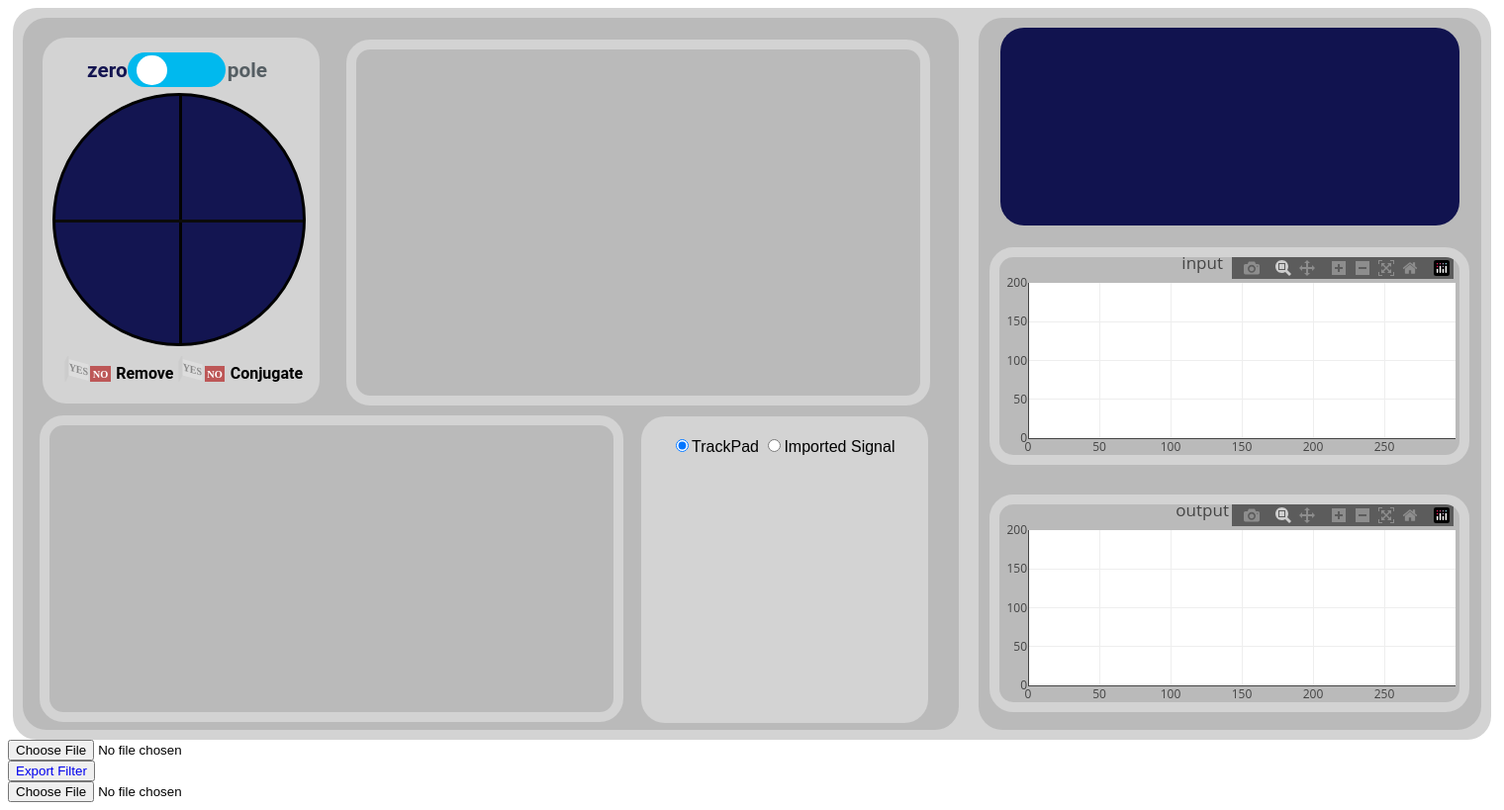
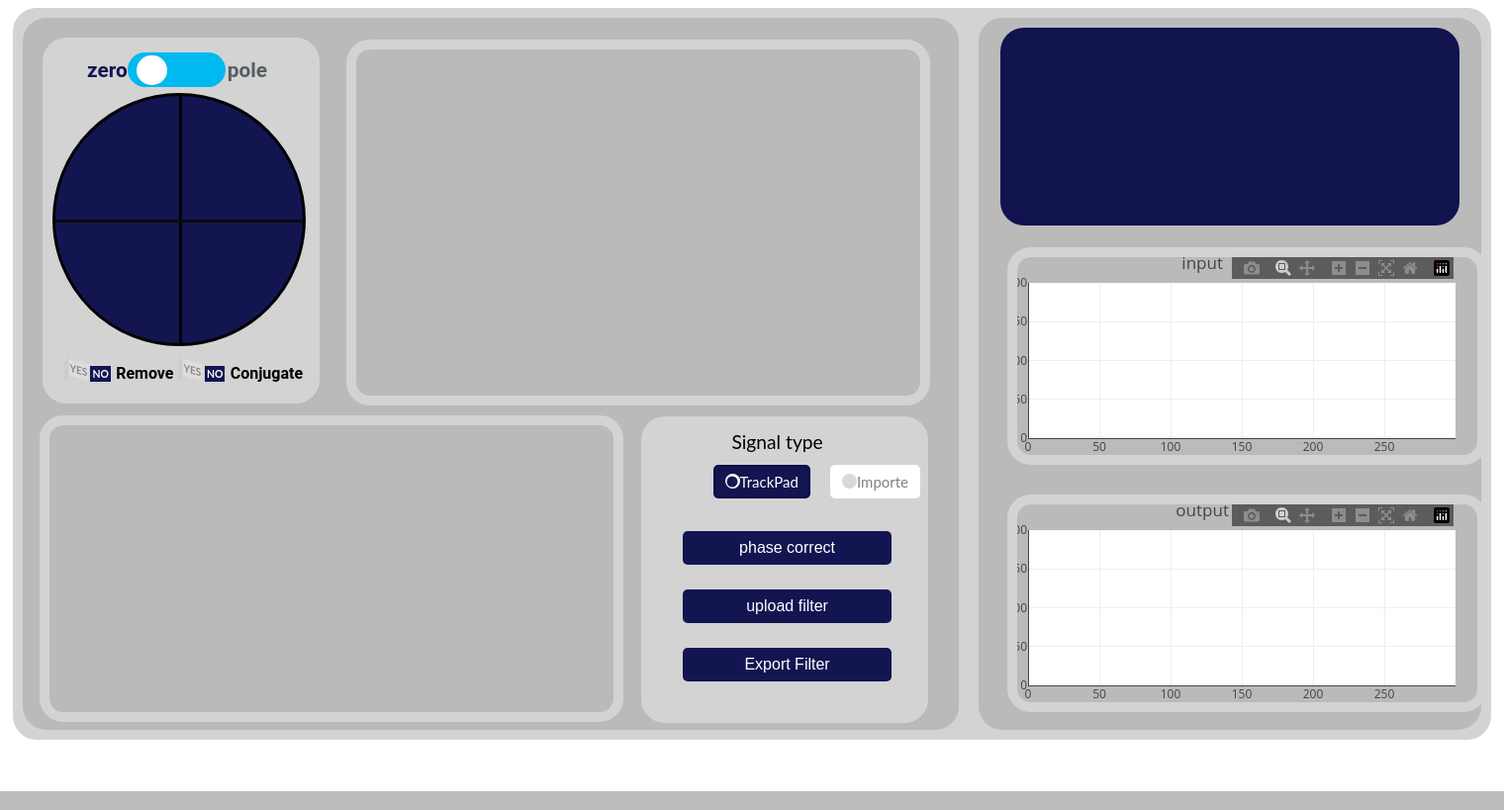
Before and after one commit to Abram1111/digital_Filters, a Flask app: page / in a window 1520 px wide. Shown: the whole page at 99% size. Run offline with Flask 2, Linux system fonts and the light colour scheme; some libraries are stand-ins or nearby versions.

Commit message:
final_ui

```diff
--- a/static/assets/css/style.css
+++ b/static/assets/css/style.css
@@ -135,7 +135,7 @@
     background-color: transparent;
     position: absolute;
     border-radius: 1.5rem;
-    left: 1000px;
+    left: 1018px;
     top: 250px;
     border: 10px solid #d3d3d3;
 }
@@ -188,9 +188,49 @@
     z-index: 10;
 }
 
-#ip_signal:checked {
-    background-color: red;
+.remove_label {
+    display: inline;
+    font-size: 1rem;
+    font-weight: 600;
+    font-family: 'Roboto', sans-serif;
+    margin-top: 5px;
 }
+
+.signal_type {
+    /* background-color: red; */
+    display: flex;
+    flex-direction: column;
+    align-items: center;
+    justify-content: center;
+    flex-wrap: nowrap;
+    margin-top: -25px;
+    margin-left: -15px;
+}
+
+#signal_upload {
+    display: none;
+}
+
+button {
+    font-family: sans-serif;
+    outline: none;
+    border: none;
+    border-radius: 5px;
+    color: white;
+    padding: 8px;
+    background-color: #080a49f1;
+    cursor: pointer;
+    margin-top: 15px;
+    margin-bottom: 10px;
+    font-size: 1rem;
+    width: 211px;
+    margin-left: 22px;
+}
+
+#uploaded_filter {
+    display: none;
+}
+
 
 .smile-rating-container {
     position: relative;
@@ -354,7 +394,7 @@ See .rocker-small below as example.
 .checkbox-wrapper-55 .switch-right {
     right: 0.5em;
     bottom: 0;
-    background-color: #bd5757;
+    background-color: #080a49f1;
     color: #fff;
 }
 
@@ -425,10 +465,94 @@ See .rocker-small below as example.
     color: #333;
 }
 
-.remove_label {
-    display: inline;
-    font-size: 1rem;
-    font-weight: 600;
-    font-family: 'Roboto', sans-serif;
-    margin-top: 5px;
+@import url('https://fonts.googleapis.com/css?family=Lato:400,500,600,700&display=swap');
+
+html,
+body {
+
+    /*   background: #0069d9; */
+    font-family: 'Lato', sans-serif;
 }
+
+.wrapper {
+    display: inline-flex;
+    /*   background: #fff; */
+    height: 70px;
+    width: 200px;
+    align-items: center;
+    justify-content: space-evenly;
+    border-radius: 5px;
+    padding: 20px 15px;
+    /*   box-shadow: 5px 5px 30px rgba(0,0,0,0.2); */
+    box-sizing: border-box;
+    font-family: 'Lato', sans-serif;
+    margin-top: -25px;
+}
+
+.wrapper .option {
+    background: #fff;
+    height: 100%;
+    width: 50%;
+    display: flex;
+    align-items: center;
+    justify-content: space-evenly;
+    margin: 0 10px;
+    border-radius: 5px;
+    cursor: pointer;
+    padding: 0 10px;
+    border: 2px solid #fff;
+    transition: all 0.3s ease;
+}
+
+.wrapper .option .dot {
+    height: 15px;
+    width: 15px;
+    background: #d9d9d9;
+    border-radius: 50%;
+    position: relative;
+}
+
+.wrapper .option .dot::before {
+    position: absolute;
+    content: "";
+    top: 2.5px;
+    left: 2.5px;
+    width: 10px;
+    height: 10px;
+    background-color: #080a49f1;
+    border-radius: 50%;
+    opacity: 0;
+    transform: scale(1.5);
+    transition: all 0.3s ease;
+}
+
+input[type="radio"] {
+    display: none;
+}
+
+#ip_signal:checked:checked~.option-1,
+#import_signal:checked:checked~.option-2 {
+    border-color: #080a49f1;
+    background-color: #080a49f1;
+}
+
+#ip_signal:checked:checked~.option-1 .dot,
+#import_signal:checked:checked~.option-2 .dot {
+    background-color: #fff;
+}
+
+#ip_signal:checked:checked~.option-1 .dot::before,
+#import_signal:checked:checked~.option-2 .dot::before {
+    opacity: 1;
+    transform: scale(1.1);
+}
+
+.wrapper .option span {
+    font-size: 15px;
+    color: #808080;
+}
+
+#ip_signal:checked:checked~.option-1 span,
+#import_signal:checked:checked~.option-2 span {
+    color: #fff;
+}
--- a/static/assets/data/Zeros_poles.csv
+++ b/static/assets/data/Zeros_poles.csv
@@ -1,2 +1 @@
 ,zeros,poles
-0,0j,0j
--- a/templates/index.html
+++ b/templates/index.html
@@ -81,38 +81,47 @@
             <div id="plot2"></div>
             <div class="back4"></div>
             <div class="controls">
-                <div class="track_change" style="margin-left: 10px;">
-                    <form>
-                        <label class="radio-inline" id="Signal">
-                            <input type="radio" name="Signal-choice" value="0" id="ip_signal"
-                                onclick="signal_choice();" />TrackPad
+                <div class="signal_type">
+                    <p style="    font-size: 1.2rem;"> Signal type</p>
+                    <div class="wrapper" style="margin-left: 20px;">
+                        <input type="radio" name="Signal-choice" value="0" id="ip_signal" onclick="signal_choice();"
+                            checked>
+                        <input type="radio" name="Signal-choice" value="1" id="import_signal"
+                            onclick="signal_choice();">
+                        <label for="ip_signal" class="option option-1">
+                            <div class="dot"></div>
+                            <span>TrackPad</span>
                         </label>
-                        <label class="radio-inline">
-                            <input type="radio" name="Signal-choice" value="1" id="import_signal"
-                                onclick="signal_choice();" />Imported Signal
+                        <label for="import_signal" class="option option-2">
+                            <div class="dot"></div>
+                            <span>Importe </span>
                         </label>
+                        <form method="POST" enctype="multipart/form-data" id="signal_upload">
+                            <input type="file" name="uploaded_signal" id="uploaded_sig" onchange="upload_signal()" />
+                            <!-- <input type="submit" /> -->
+                        </form>
+                    </div>
+                </div>
+                <button>phase correct</button>
+                <div class="filter">
+                    <!-- <p></p> -->
+                    <form method="POST" enctype="multipart/form-data" id="filter_upload">
+                        <input type="file" name="uploaded_filter" id="uploaded_filter" onchange="upload_filter()" />
+                        <button id="custom_btn">upload filter</button>
+                        <!-- <input type="submit" /> -->
                     </form>
+
+                    <button>
+                        <a style="text-decoration: none; color: white;" href="static/assets/data/Zeros_poles.csv"
+                            download>
+                            Export Filter</a>
+                    </button>
                 </div>
 
             </div>
 
         </div>
 
-        <!-- <div class="selector_signal" id="Signal">
-        <div>
-          <input type="radio" name="ip-signal" value="0" id="ip_signal" />
-          <label for="ip_signal">Track Pad</label>
-        </div>
-        <div>
-          <input
-            type="radio"
-            name="import-signal"
-            id="import_signal"
-            value="1"
-          />
-          <label for="img2_phase">Imported Signal</label>
-        </div>
-      </div> -->
 
 
 
@@ -124,28 +133,6 @@
             <div class="back2"></div>
         </div>
     </div>
-
-    <div class="column">
-        <!-- <label>Upload Signal</label> -->
-        <div class="column">
-            <form method="POST" enctype="multipart/form-data" id ="filter_upload">
-                <input type="file" name="uploaded_filter" id ="uploaded_filter" onchange="upload_filter()" />
-                <!-- <input type="submit" /> -->
-            </form>
-
-            <button>
-                <a style="text-decoration: none" href="static/assets/data/Zeros_poles.csv" download>
-                    Export Filter</a>
-            </button>
-
-            <!-- <label>Upload Signal</label> -->
-            <form method="POST" enctype="multipart/form-data" id ="signal_upload">
-                <input type="file" name="uploaded_signal" id="uploaded_sig" onchange="upload_signal()" />
-                <!-- <input type="submit" /> -->
-            </form>
-        </div>
-    </div>
-
     <!-- <script src="../static/assets/js/graph.js"></script> -->
     <script src="../static/assets/js/index.js"></script>
 
```
Also changed, not shown: static/assets/data/magAndPhase.csv (+44 -44 lines).
